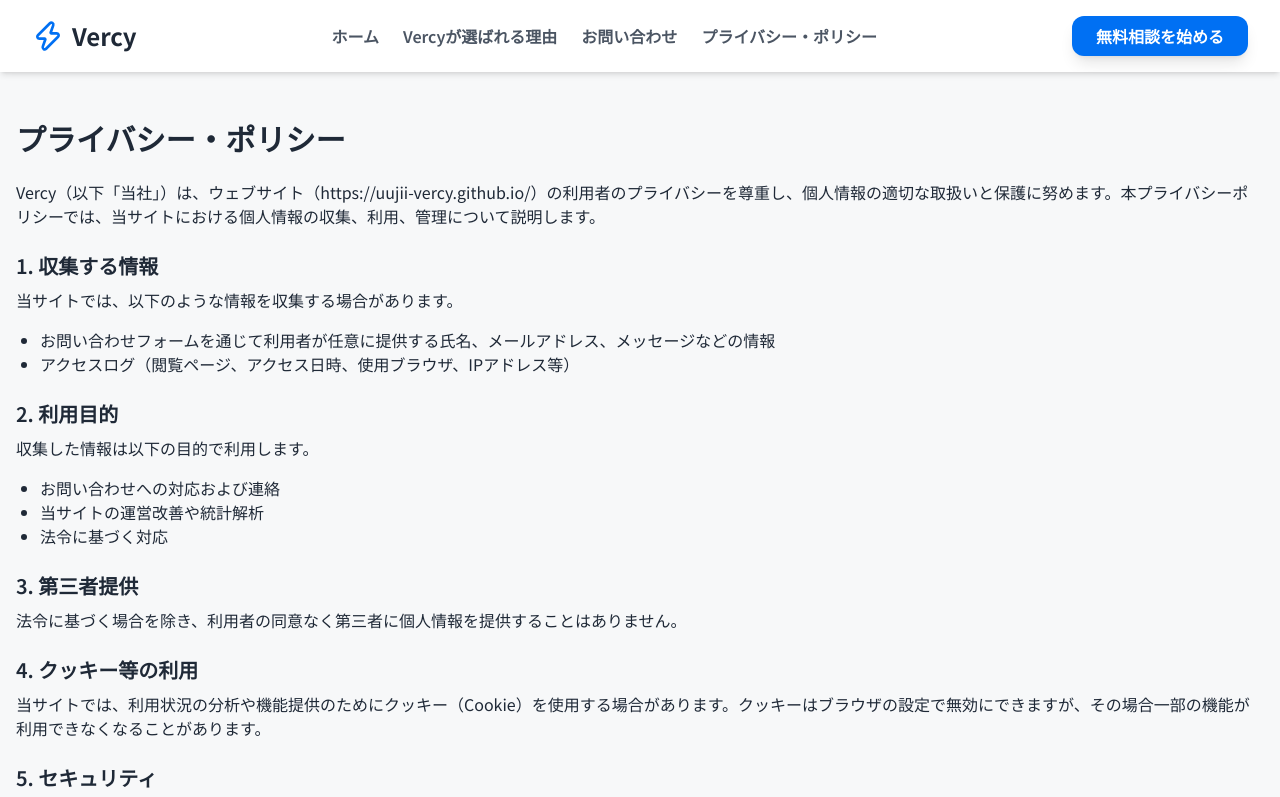
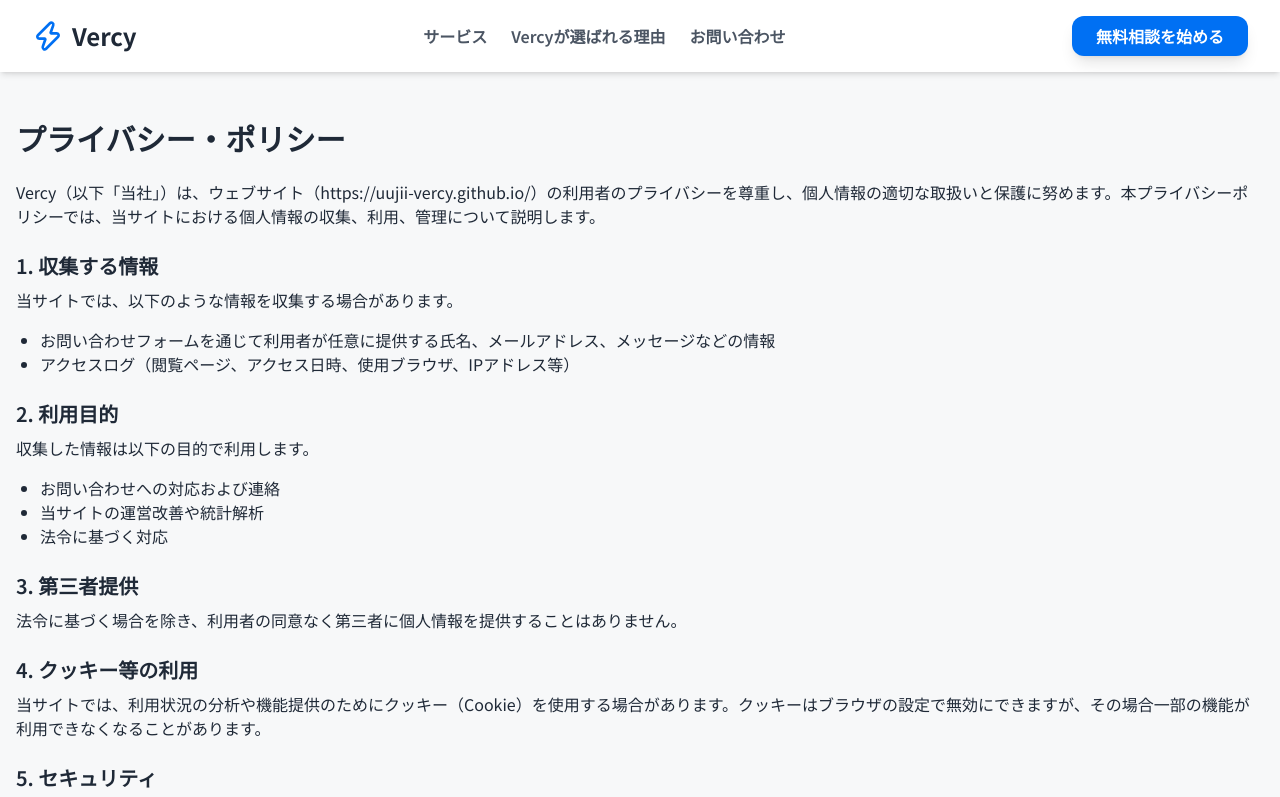
Before and after one commit to uujii-vercy/vercy.github.io, a plain HTML site: page privacy.html in a window 1280 px wide. Shown: the top 797 px of the page. Drawn offline with nearby package versions, Linux system fonts and the light colour scheme.

Commit message:
Add cross-page links: index logo to privacy, privacy footer to index

```diff
--- a/privacy.html
+++ b/privacy.html
@@ -65,10 +65,9 @@
 
             <!-- デスクトップナビゲーション -->
             <nav class="hidden md:flex space-x-6 text-gray-600 font-semibold">
-                <a href="/" class="hover:text-vercy-blue-500 transition duration-150">ホーム</a>
+                <a href="#services" class="hover:text-vercy-blue-500 transition duration-150">サービス</a>
                 <a href="#features" class="hover:text-vercy-blue-500 transition duration-150">Vercyが選ばれる理由</a>
                 <a href="#contact" class="hover:text-vercy-blue-500 transition duration-150">お問い合わせ</a>
-                <a href="/privacy.html" class="hover:text-vercy-blue-500 transition duration-150">プライバシー・ポリシー</a>
             </nav>
 
             <!-- CTAボタン (デスクトップ) -->
@@ -84,10 +83,9 @@
 
         <!-- モバイルナビゲーション (トグル) -->
         <nav id="mobileMenu" class="md:hidden hidden pb-2 bg-white border-t border-gray-100 shadow-lg">
-            <a href="/" class="block px-6 py-3 text-gray-700 hover:bg-vercy-blue-50 hover:text-vercy-blue-600 transition duration-150 border-b">ホーム</a>
+            <a href="#services" class="block px-6 py-3 text-gray-700 hover:bg-vercy-blue-50 hover:text-vercy-blue-600 transition duration-150 border-b">サービス</a>
             <a href="#features" class="block px-6 py-3 text-gray-700 hover:bg-vercy-blue-50 hover:text-vercy-blue-600 transition duration-150 border-b">Vercyが選ばれる理由</a>
             <a href="#contact" class="block px-6 py-3 text-gray-700 hover:bg-vercy-blue-50 hover:text-vercy-blue-600 transition duration-150">お問い合わせ</a>
-            <a href="/privacy.html" class="block px-6 py-3 text-gray-700 hover:bg-vercy-blue-50 hover:text-vercy-blue-600 transition duration-150">プライバシー・ポリシー</a>
             <a href="#contact" class="block mx-4 my-2 text-center bg-vercy-blue-500 text-white px-4 py-2 rounded-xl shadow-md hover:bg-vercy-blue-600 transition duration-300 font-semibold">無料相談を始める</a>
         </nav>
     </header>
@@ -147,7 +145,7 @@
                 <div>
                     <h4 class="text-lg font-semibold mb-4 text-vercy-blue-300">クイックリンク</h4>
                     <ul class="space-y-2 text-sm">
-                        <li><a href="/privacy.html" class="text-gray-400 hover:text-vercy-blue-400 transition">プライバシー・ポリシー</a></li>
+                        <li><a href="/" class="text-gray-400 hover:text-vercy-blue-400 transition">プライバシー・ポリシー</a></li>
                         <li><a href="#features" class="text-gray-400 hover:text-vercy-blue-400 transition">Vercyについて</a></li>
                         <li><a href="#contact" class="text-gray-400 hover:text-vercy-blue-400 transition">お問い合わせ</a></li>
                     </ul>
```
Also changed, not shown: index.html (+1 -3 lines).
